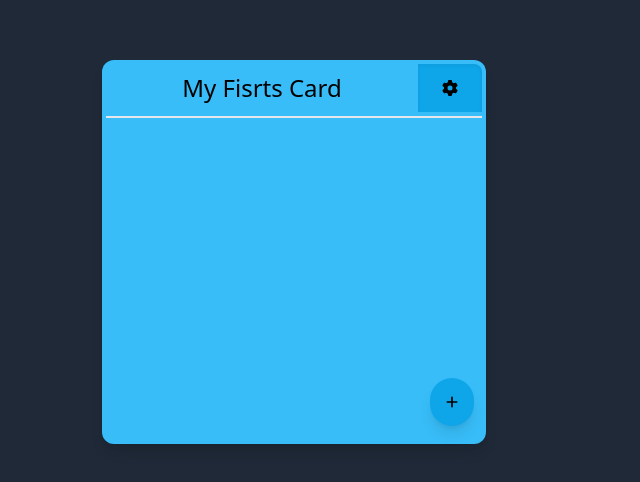
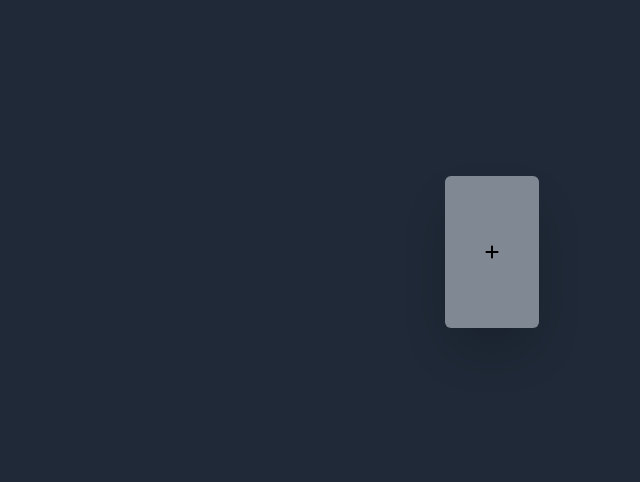
Before and after one commit to FelipeAlvarado01/NoteTasks, a React (Vite) app: page / in a window 1280 px wide. Shown: the part 148-630 px from the top of the page, without its empty margins (346-986 px from the left). Built offline with nearby package versions, Linux system fonts and the light colour scheme.

Commit message:
input para agregar el nombre de las cartas

```diff
--- a/src/App.jsx
+++ b/src/App.jsx
@@ -1,12 +1,36 @@
 import "./App.css";
 import CardTask from "./components/CardTask";
+import { FontAwesomeIcon } from "@fortawesome/react-fontawesome";
+import { faPlus } from "@fortawesome/free-solid-svg-icons";
+import { useState } from "react";
 
+let cardId = 0;
 function App() {
+  const [myCards, setMyCard] = useState([]);
+
+  const addNewCardTask = () => {
+    setMyCard([...myCards, { id: cardId++ }]);
+    console.log("agregando nueva tarea");
+  };
+
   return (
     <>
-      <section className="flex w-full h-screen justify-center items-center">
-        <CardTask cardTaskName="My Fisrts Card" />
-      </section>
+      <main className="flex flex-row w-full h-screen justify-evenly items-center">
+        <section className="flex gap-2 overflow-x-auto">
+          {myCards.map((card) => (
+            <CardTask key={card.id} />
+          ))}
+        </section>
+
+        <section>
+          <button
+            onClick={addNewCardTask}
+            className=" bg-slate-200/50 p-4 rounded-md	px-10 py-16  hover:bg-slate-300 shadow-2xl"
+          >
+            <FontAwesomeIcon icon={faPlus} />
+          </button>
+        </section>
+      </main>
     </>
   );
 }
--- a/src/components/CardTask.jsx
+++ b/src/components/CardTask.jsx
@@ -10,33 +10,76 @@ import { useState } from "react";
 import TaskComponents from "./TaskComponets";
 
 let nextId = 1;
-function CardTask({ cardTaskName }) {
+function CardTask() {
+  const [addTitle, setAddTitle] = useState(false);
+  const [titleCard, setTitleCard] = useState("");
+
   const [noteTask, setNoteTask] = useState("");
   const [tasks, setTasks] = useState([]);
+
   const [showTextarea, setShowTextarea] = useState(false);
 
+  {
+    /*Se agrega el titulo al la carta */
+  }
+  const showInputAddTitle = () => {
+    setAddTitle(!addTitle);
+    console.log("titulo: " + titleCard);
+  };
+  const addTitleCard = (e) => {
+    setTitleCard(e.target.value);
+  };
+
+  {
+    /* Se muestra el textarea al dar click en el boton + */
+  }
+  const showTextareaClick = () => {
+    setShowTextarea(!showTextarea);
+  };
+
+  {
+    /* Se guarda el texto que se haya introducido en el textarea*/
+  }
   const inputValue = (e) => {
     setNoteTask(e.target.value);
   };
 
+  {
+    /* Se guarda inserta la nueva tarea en el array nombrado como "tasks" para posteriormente ser renderizado*/
+  }
   const addTask = () => {
     setTasks([...tasks, { id: nextId++, noteTask: noteTask }]);
   };
 
-  const showTextareaClick = () => {
-    setShowTextarea(!showTextarea);
-  };
-
   return (
     <>
-      <figure className=" bg-sky-400 w-96 h-96 px-1 shadow-lg rounded-xl ">
+      <figure className=" bg-sky-400 min-w-96 h-96 px-1 shadow-lg rounded-xl ">
         {/* Encabezado de la tarea */}
 
-        <header className="flex flex-wrap items-center justify-stretch border-b-2 py-1">
+        <header className="flex flex-wrap w-full items-center justify-stretch border-b-2 py-1">
           <div className="flex-1">
-            <h1 className="text-2xl text-center text-black font-sans">
-              {cardTaskName}
-            </h1>
+            {addTitle ? (
+              <h1 className="text-2xl text-center text-black font-sans">
+                {titleCard}
+              </h1>
+            ) : (
+              <>
+                <div className="flex gap-0.5 mx-2 p-1 py-3 rounded bg-sky-200 white">
+                  <input
+                    type="text"
+                    onChange={addTitleCard}
+                    placeholder="Ingrese el título del bloc de tareas."
+                    className="w-full bg-sky-200 white	rounded text-base text-zinc-800 placeholder-gray-500	focus:outline-none focus:ring-2 focus:ring-blue-500 focus:border-blue-500"
+                  ></input>
+                  <button
+                    onClick={showInputAddTitle}
+                    className="flex justify-center bg-lime-600 rounded-full shadow-lg p-1 "
+                  >
+                    <FontAwesomeIcon icon={faCheck} />
+                  </button>
+                </div>
+              </>
+            )}
           </div>
           <div className="cursor-pointer bg-sky-500 px-1 py-3 rounded-tr-lg shadow-inner">
             <FontAwesomeIcon
@@ -48,7 +91,7 @@ function CardTask({ cardTaskName }) {
         </header>
 
         {/* Detalles de la tarea */}
-        <main className="flex flex-col content-between h-5/6 py-3 px-2 gap-2 	">
+        <div className="flex flex-col content-between h-5/6 py-3 px-2 gap-2 	">
           <ul className="flex flex-col overflow-y-auto h-5/6 gap-y-2">
             {tasks.map((task) => (
               <TaskComponents
@@ -66,7 +109,7 @@ function CardTask({ cardTaskName }) {
                 placeholder="Añade una nueva tarea a tu lista"
                 onChange={inputValue}
                 required
-                className="block w-full bg-sky-200 white	rounded p-1 text-xs text-zinc-800 placeholder-gray-500	focus:outline-none focus:ring-2 focus:ring-blue-500 focus:border-blue-500 "
+                className="w-full h-70 bg-sky-200 white	rounded p-1 text-xs text-zinc-800 placeholder-gray-500	focus:outline-none focus:ring-2 focus:ring-blue-500 focus:border-blue-500 "
               />
             ) : (
               ""
@@ -102,21 +145,9 @@ function CardTask({ cardTaskName }) {
               </button>
             </div>
           </div>
-        </main>
+        </div>
       </figure>
     </>
   );
 }
-
-function TextareaTasks(inputValue) {
-  return (
-    <textarea
-      type="text"
-      placeholder="Añade una nueva tarea a tu lista"
-      onChange={inputValue}
-      required
-      className="block w-full bg-sky-200 white	rounded p-1 text-xs text-zinc-800 placeholder-gray-500	focus:outline-none focus:ring-2 focus:ring-blue-500 focus:border-blue-500 "
-    />
-  );
-}
 export default CardTask;
```
